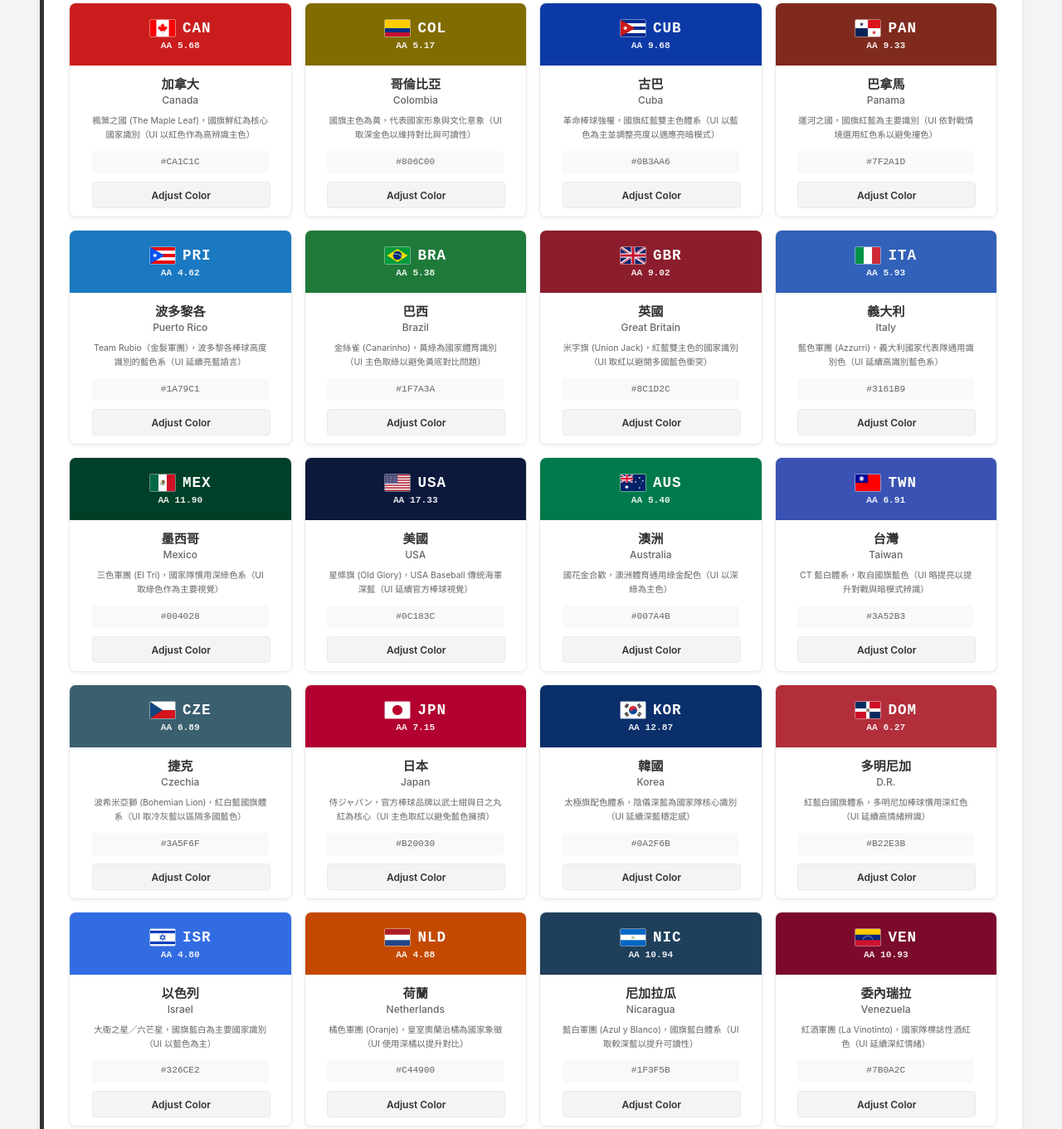
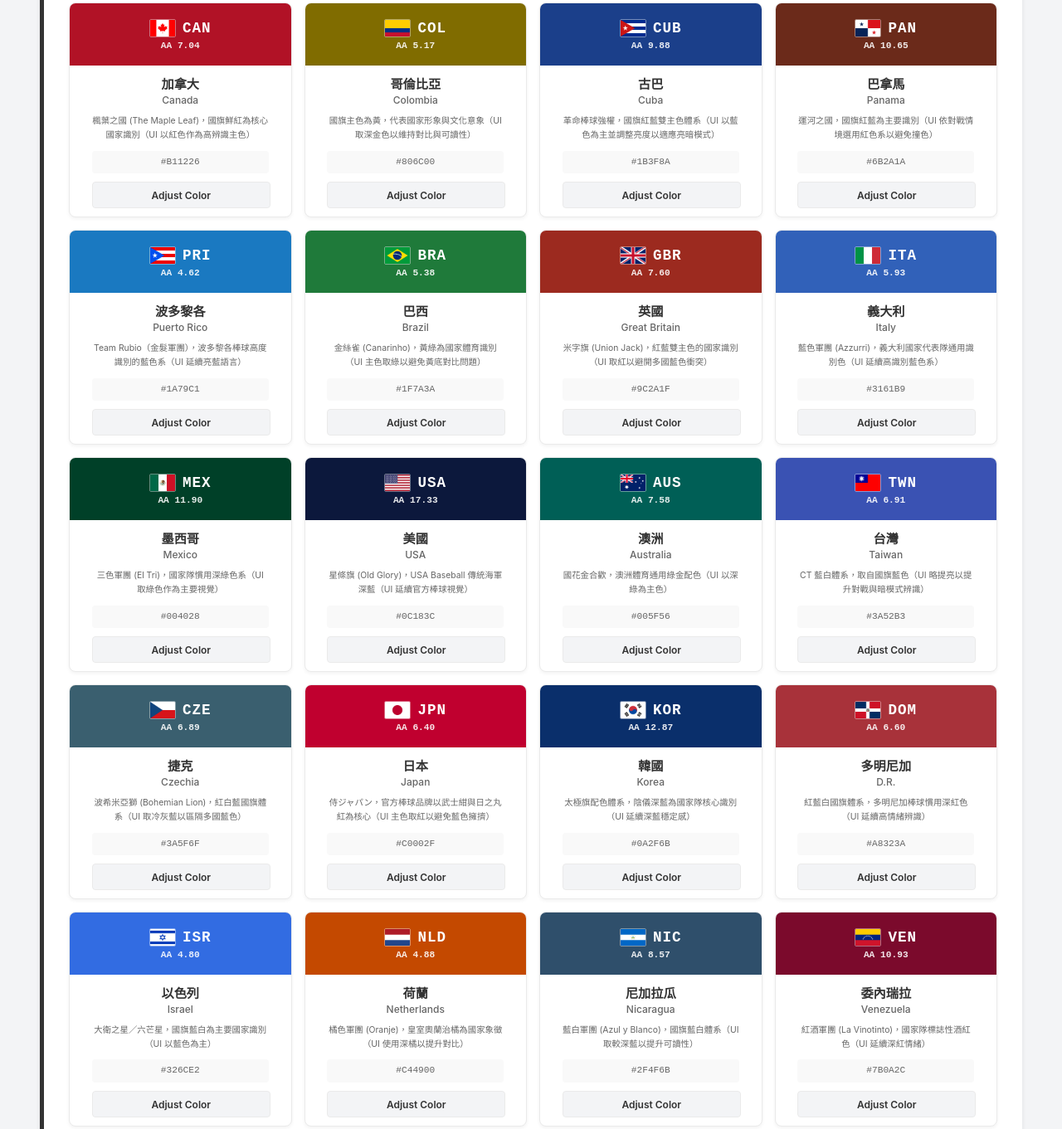
Before and after one commit to pollypocari/test, a plain HTML site: page index.html in a window 1280 px wide. Shown: the part 456-1817 px from the top of the page at 83% size. Drawn offline with Linux system fonts and the light colour scheme.

Commit message:
Update DEFAULT_COLORS

```diff
--- a/index.html
+++ b/index.html
@@ -904,27 +904,35 @@
       };
 
       let DEFAULT_COLORS = {
-        PR: "#1a79c1",
-        CU: "#0b3aa6",
-        CA: "#ca1c1c",
-        PA: "#7f2a1d",
-        CO: "#806C00",
-        US: "#0c183c",
-        MX: "#004028",
-        IT: "#3161B9",
-        GB: "#8c1d2c",
-        BR: "#1f7a3a",
-        JP: "#b20030",
-        CZ: "#3a5f6f",
-        KR: "#0a2f6b",
-        TW: "#3a52b3",
-        AU: "#007A4B",
-        VE: "#7b0a2c",
-        DO: "#b22e3b",
-        NL: "#c44900",
-        IL: "#326ce2",
-        NI: "#1f3f5b",
+        // Pool A
+        CA: "#b11226", // 加拿大
+        CO: "#806C00", // 哥倫比亞
+        CU: "#1b3f8a", // 古巴
+        PA: "#6b2a1a", // 巴拿馬
+        PR: "#1a79c1", // 波多黎各
+
+        // Pool B
+        BR: "#1f7a3a", // 巴西
+        GB: "#9c2a1f", // 英國
+        IT: "#3161B9", // 義大利
+        MX: "#004028", // 墨西哥
+        US: "#0c183c", // 美國
+
+        // Pool C
+        AU: "#005f56", // 澳洲
+        TW: "#3a52b3", // 台灣
+        CZ: "#3a5f6f", // 捷克
+        JP: "#c0002f", // 日本
+        KR: "#0a2f6b", // 南韓
+
+        // Pool D
+        DO: "#a8323a", // 多明尼加
+        IL: "#326ce2", // 以色列
+        NL: "#c44900", // 荷蘭
+        NI: "#2f4f6b", // 尼加拉瓜
+        VE: "#7b0a2c", // 委內瑞拉
       };
+
 
       const POOL_META = {
         A: { city: "San Juan, Puerto Rico", color: "#ccc" },
```
